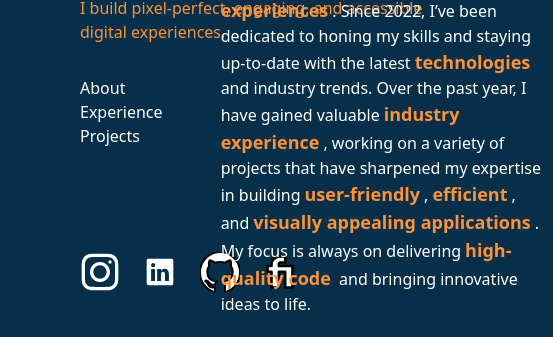
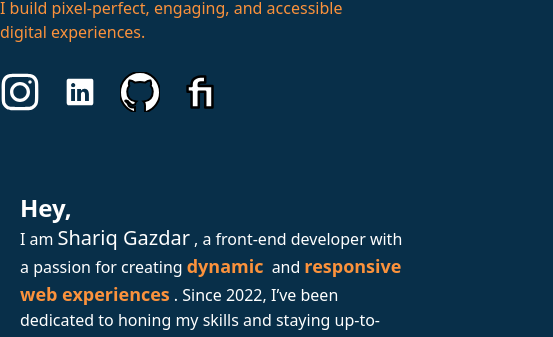
Before and after one commit to shariq-gazdar/portfolio-redesign-react, a React (Vite) app: page / in a window 390 px wide. Shown: the part 580-917 px from the top of the page, 553 px wide, since content can reach past the window. Built offline with nearby package versions, Linux system fonts and the light colour scheme; no server answers.

Commit message:
responsive changes!!

```diff
--- a/src/App.jsx
+++ b/src/App.jsx
@@ -41,8 +41,8 @@ function App() {
   return (
     <div onMouseMove={lightUp} className=" bg-sky-950   text-white  ">
       <div className="glow from-white/5 via-white/5 to-white/5 blur-3xl w-96 h-96 rounded-full bg-gradient-to-t "></div>
-      <div className="wrapper flex justify-center gap-x-28">
-        <div className="info flex  pt-28 flex-col gap-y-2 fixed left-20 text-wrap  ">
+      <div className="wrapper flex flex-col lg:flex-row lg:justify-center gap-x-28">
+        <div className="info flex  pt-28 flex-col gap-y-2 lg:fixed lg:left-20 text-wrap  ">
           <h1 className=" text-4xl text-white font-bold underline decoration-orange-500">
             Shariq Gazdar
           </h1>
@@ -52,7 +52,7 @@ function App() {
             I build pixel-perfect, engaging, and accessible digital experiences.
           </h3>
 
-          <nav className="mt-6 flex flex-col">
+          <nav className="mt-6  flex-col hidden lg:flex">
             <a
               href="#About"
               className="text-white hover:text-orange-400 transition duration-200 "
@@ -76,7 +76,7 @@ function App() {
             </a>
           </nav>
 
-          <div className="socials flex gap-x-5 mt-24">
+          <div className="socials flex gap-x-5 lg:mt-24 mt-5">
             <a
               href="https://www.instagram.com/shari_gazdar?igsh=MTRja2kxaTg0dXNyeA=="
               target="_blank"
@@ -98,7 +98,7 @@ function App() {
           </div>
         </div>
         <div
-          className="description w-96 text-wrap  mt-20 ml-96 z-10 "
+          className="description w-96 text-wrap  mt-20 ml-5 lg:ml-96 z-10 "
           onMouseMove={updateNav}
         >
           <div className="intro" id="About">
```
